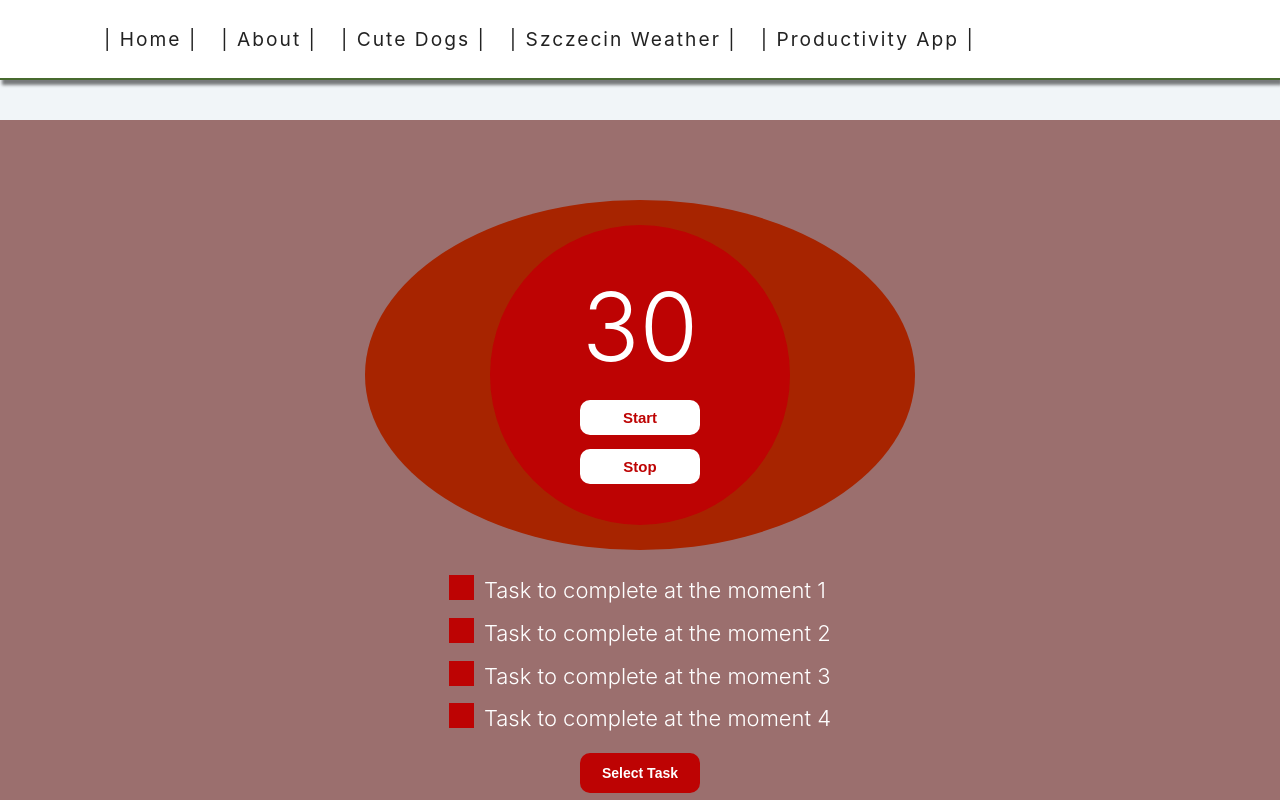
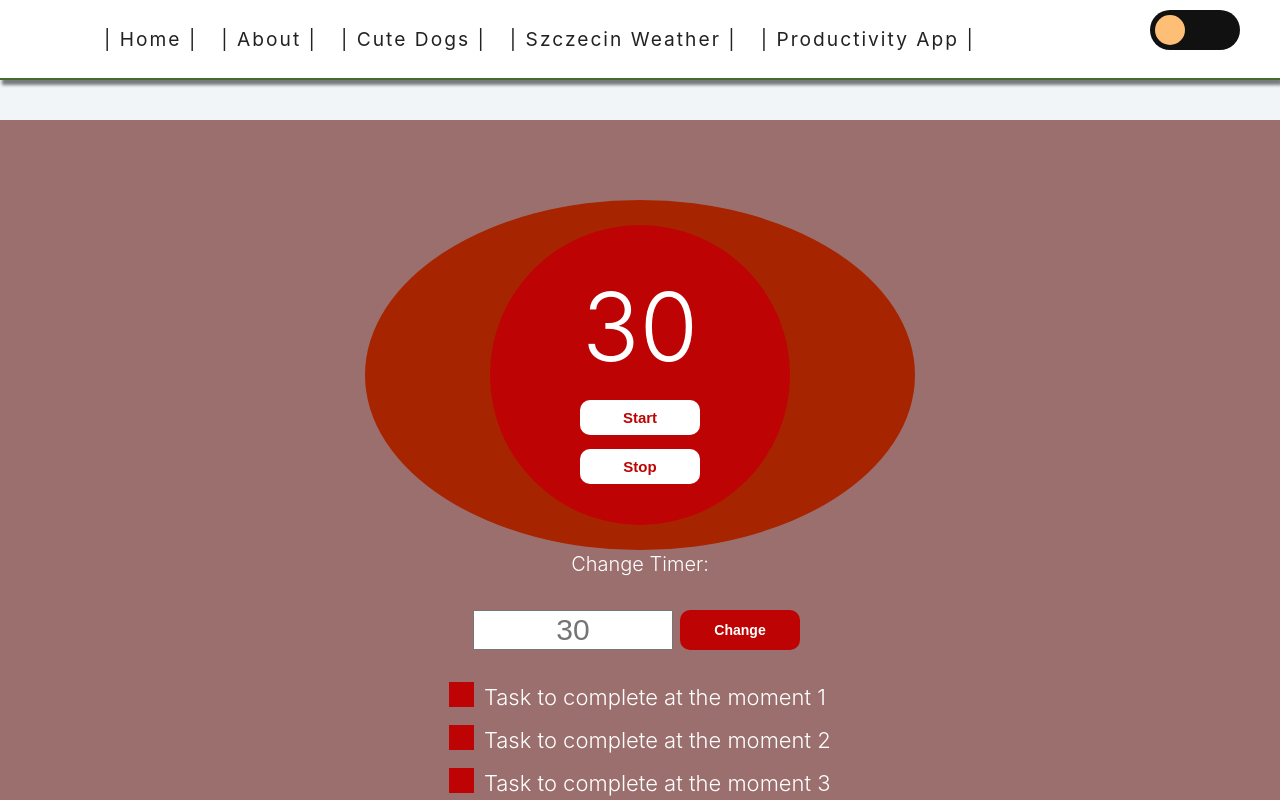
Before and after one commit to AlienQbw/react-small-projects-website, a React (Create React App) app: page /productivity-app in a window 1280 px wide. Shown: the top 800 px of the page. Built offline with nearby package versions, Linux system fonts and the light colour scheme; no server answers.

Commit message:
Finished settings.js : COMMENT-after saving new time in settings, timer doesn't update because nothing triggers rerender, it does only after clicking start

```diff
--- a/src/modules/ProductivityAppModules/Settings.js
+++ b/src/modules/ProductivityAppModules/Settings.js
@@ -1,17 +1,63 @@
-import React from 'react';
+import React, { useRef, useState } from 'react';
+import { useGlobalProductivityContext } from '../../productivityContext';
 /*
   1. Timer - time setting
   2. Theme for the app
 */
 const Settings = () => {
+  const { defaultUser, changeTimer } = useGlobalProductivityContext();
+  const [timer, setTimer] = useState(defaultUser.timer);
+  const [darkMode, setDarkMode] = useState(false);
+
+  const inputRef = useRef();
+
+  const handleSubmit = (e) => {
+    let v = inputRef.current.value;
+    setTimer(v);
+    changeTimer(v);
+    e.preventDefault();
+  };
+
+  const changeTheme = (d) => {
+    if (!d) {
+      document.body.classList.add('dark-mode');
+      setDarkMode(true);
+    } else {
+      document.body.classList.remove('dark-mode');
+      setDarkMode(false);
+    }
+  };
+
   return (
-    <div className="productivity-module container">
-      <input type="number" placeholder="Setup time interval..." />
-      <button>
-        Change theme
-        {/*         Here will be switch with an animation that will change sun into moon if
-        you flip it, and it will change theme for the app */}
-      </button>
+    <div>
+      <div className="flex producitivty-container">
+        <p style={{ margin: '0', fontSize: '20px' }}>Change Timer:</p>
+      </div>
+      <div className="flex productivity-container settings-container">
+        <form className="flex">
+          <input
+            type="number"
+            placeholder={defaultUser.timer}
+            className="input-timer"
+            ref={inputRef}
+          />
+          <input
+            type="submit"
+            value="Change"
+            className="btn-productivity"
+            onClick={handleSubmit}
+          />
+        </form>
+        <div className="context">
+          <input
+            type="checkbox"
+            id="toggle"
+            onClick={() => {
+              changeTheme(darkMode);
+            }}
+          />
+        </div>
+      </div>
     </div>
   );
 };
--- a/src/modules/ProductivityAppModules/Timer.js
+++ b/src/modules/ProductivityAppModules/Timer.js
@@ -31,7 +31,10 @@ const Timer = () => {
       </button>
     );
   };
-
+  /* useEffect here is called because if we change settings in settings.js for timer we have to update changes */
+  useEffect(() => {
+    setTimer(defaultUser.timer);
+  }, [defaultUser.timer]);
   return (
     <section className="flex">
       <div className="bubble-background flex">
--- a/src/modules/ProductivityAppModules/styles/styles.css
+++ b/src/modules/ProductivityAppModules/styles/styles.css
@@ -21,6 +21,9 @@
   --fullWidth: 1170px;
 }
 
+.dark-mode {
+  filter: invert(1) hue-rotate(180deg);
+}
 /* PRODUCTIVITY APP */
 .btn-productivity {
   width: 120px;
@@ -218,3 +221,53 @@
   margin-left: 40px;
   margin-bottom: 5px;
 }
+
+/* SETTINGS */
+.settings-container {
+  flex-direction: row;
+}
+.settings-container .input-timer {
+  width: 200px;
+  height: 40px;
+  text-align: center;
+  font-size: 30px;
+  padding-left: 15px;
+}
+.context {
+  position: absolute;
+  top: 10px;
+  right: 40px;
+}
+
+.context input {
+  width: 90px;
+  height: 40px;
+  background: #111;
+  appearance: none;
+  -moz-appearance: none;
+  -webkit-appearance: none;
+  border-radius: 20px;
+  cursor: pointer;
+}
+
+.context input:checked {
+  background: #fff;
+}
+
+.context input::after {
+  content: '';
+  position: absolute;
+  height: 30px;
+  width: 30px;
+  border-radius: 50%;
+  background: #ffbe76;
+  transform: translate(5px, 5px);
+  transition: 0.3s linear;
+}
+
+.context input:checked::after {
+  inset: unset;
+  background: transparent;
+  box-shadow: 10px 10px 0 #353b48;
+  transform: translate(calc(90px - 45px), -5px);
+}
--- a/src/productivityContext.js
+++ b/src/productivityContext.js
@@ -8,6 +8,10 @@ const ProductivityProvider = ({ children }) => {
 
   const toggleSideBar = () => {
     setIsSideBarOpen(!isSideBarOpen);
+  };
+  const changeTimer = (v) => {
+    console.log(`Updated Timer To: ${v}s.`);
+    defaultUser.timer = v;
   };
 
   const musicGenre = ['Lofi', 'Rock', 'POP', 'Instrumental'];
@@ -28,7 +32,13 @@ const ProductivityProvider = ({ children }) => {
   const defaultUser = new User(30, 'Lofi', [{ name: '', category: '' }], []);
   return (
     <ProductivityContext.Provider
-      value={{ defaultUser, musicGenre, toggleSideBar, isSideBarOpen }}
+      value={{
+        defaultUser,
+        musicGenre,
+        toggleSideBar,
+        isSideBarOpen,
+        changeTimer,
+      }}
     >
       {children}
     </ProductivityContext.Provider>
--- a/src/sites/ProductivityApp.js
+++ b/src/sites/ProductivityApp.js
@@ -23,9 +23,9 @@ const ProductivityApp = () => {
     <ProductivityProvider>
       <div className="container productivityApp">
         <Timer />
+        <Settings />
         <TodoList />
         <Tasks />
-        <Settings />
         <Music />
         <History />
       </div>
```
